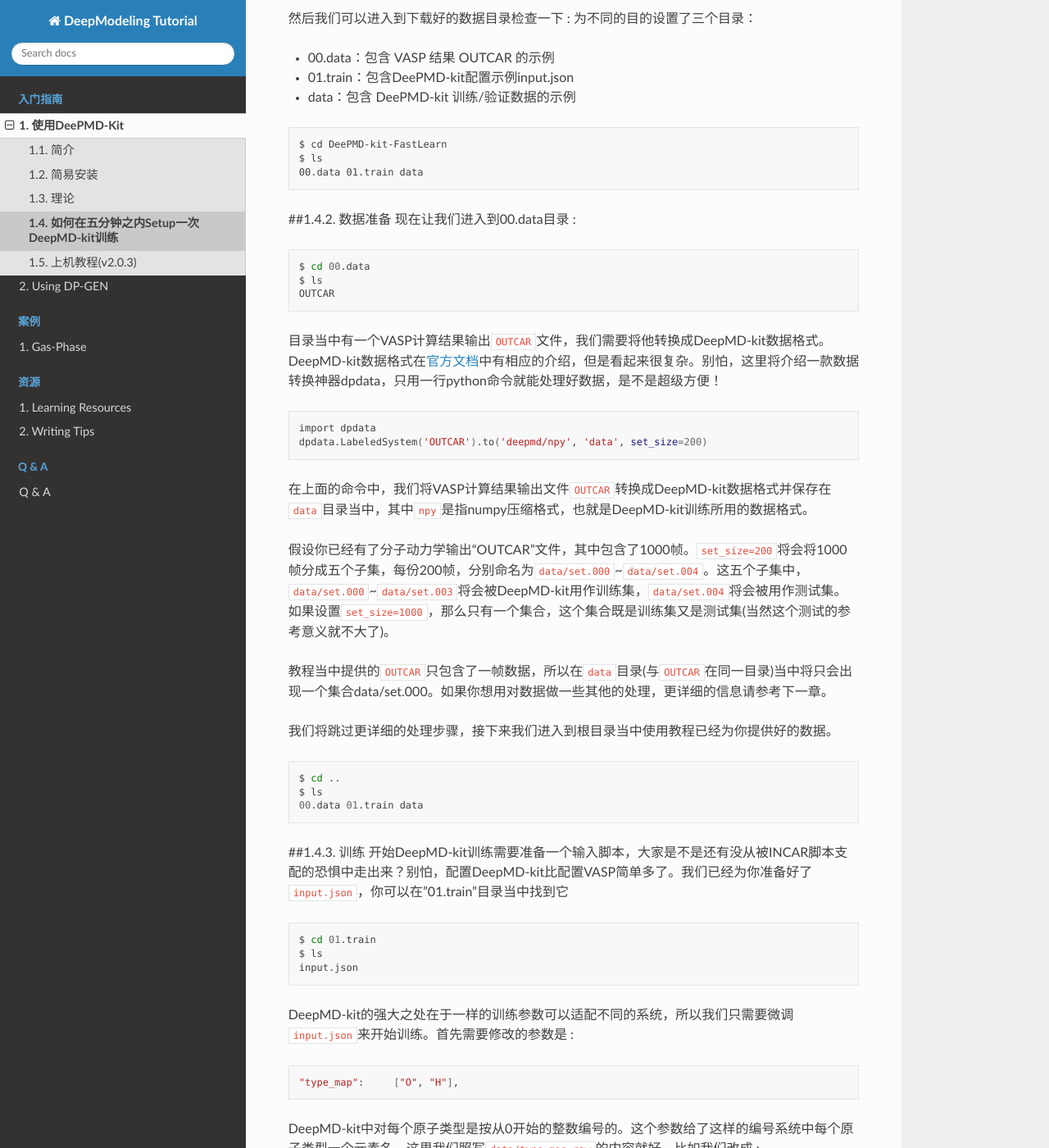
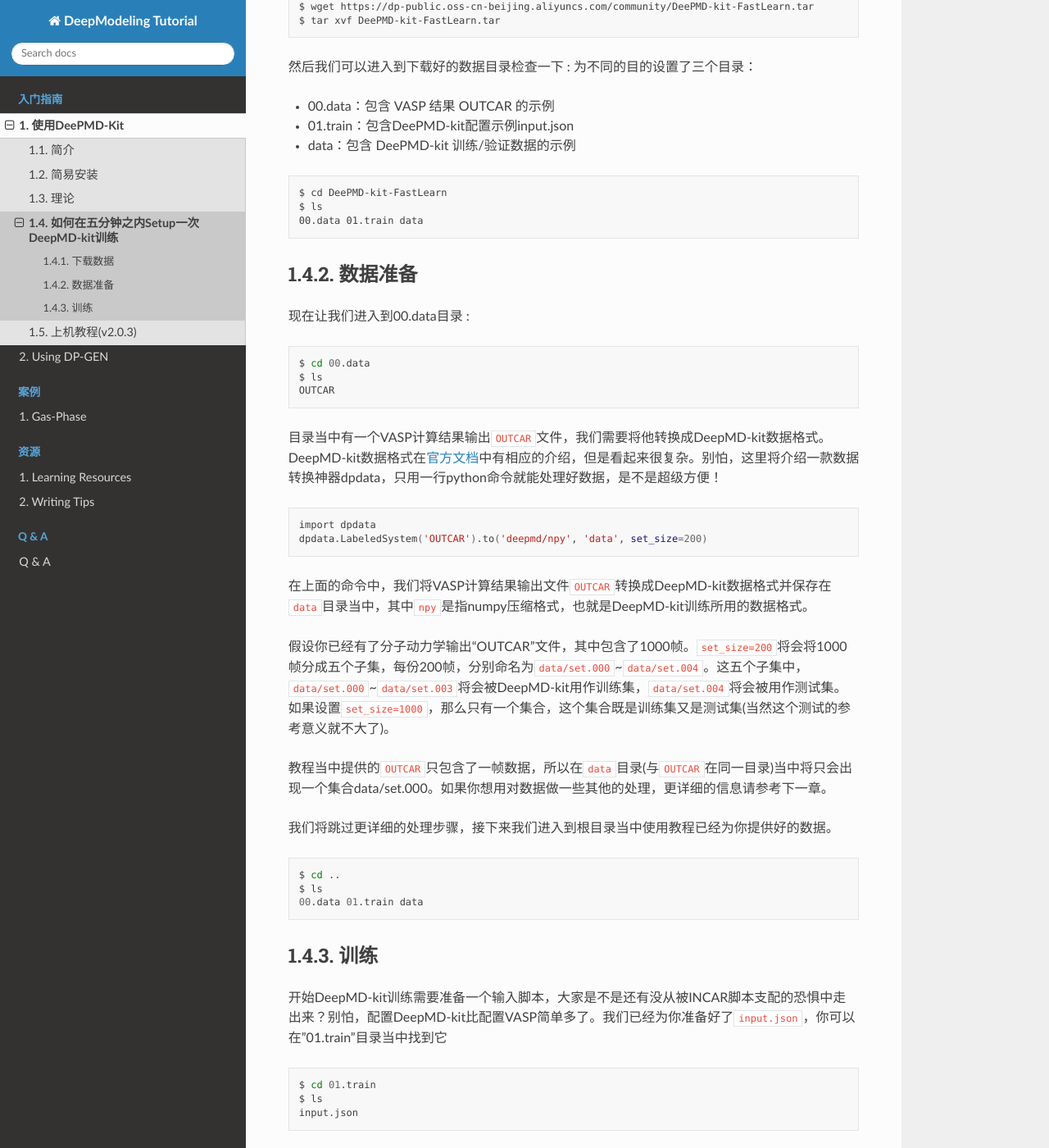
Before and after one commit to deepmodeling/tutorials-cn, a Sphinx documentation site: the page built from source/Tutorials/DeePMD-kit/learnDoc/run5minutes.md, in a window 1280 px wide and 1400 px high, scrolled down 672 px. Shown: the whole window at 82% size. Built offline with Sphinx 7.4.7 and the Read the Docs theme 2.0.0, drawn with Linux system fonts in a browser that asks for light colours; some of the changed lines change nothing that is shown; some of the changed text lies outside the part shown.

Commit message:
Update run5minutes.md

````diff
--- a/source/Tutorials/DeePMD-kit/learnDoc/run5minutes.md
+++ b/source/Tutorials/DeePMD-kit/learnDoc/run5minutes.md
@@ -11,7 +11,7 @@
 2. ***训练*** : 使用前一步准备好的数据通过DeepMD-kit来训练一个深度势能模型(Deep Potential Model)
 3. ***冻结/压缩模型*** :最后我们需要做的就是冻结/压缩一个训练过程中输出的重启动文件来生成模型。相信你已经迫不及待想要上手试试啦！让我们开始吧！
 
-##1.4.1. 下载教程中提供的数据
+## 下载数据
 第一步，让我们下载和解压教程中提供给我们的数据:
 ```bash
 $ wget https://dp-public.oss-cn-beijing.aliyuncs.com/community/DeePMD-kit-FastLearn.tar
@@ -28,7 +28,7 @@
 $ ls
 00.data 01.train data
 ```
-##1.4.2. 数据准备
+## 数据准备
 现在让我们进入到00.data目录 :
 ```bash
 $ cd 00.data
@@ -52,7 +52,7 @@
 $ ls
 00.data 01.train data
 ```
-##1.4.3. 训练
+## 训练
 开始DeepMD-kit训练需要准备一个输入脚本，大家是不是还有没从被INCAR脚本支配的恐惧中走出来？别怕，配置DeepMD-kit比配置VASP简单多了。我们已经为你准备好了`input.json`，你可以在"01.train"目录当中找到它
 ```bash
 $ cd 01.train
````
